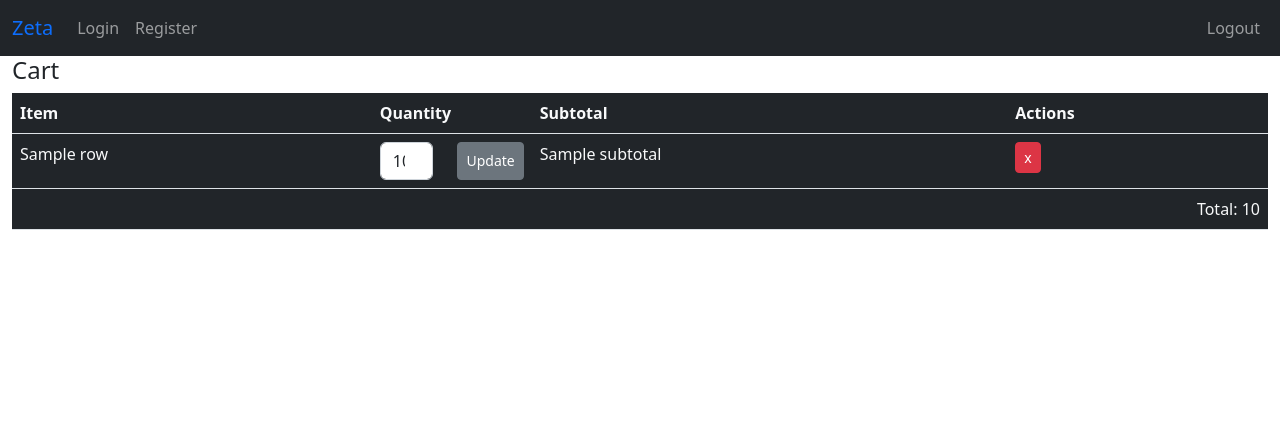
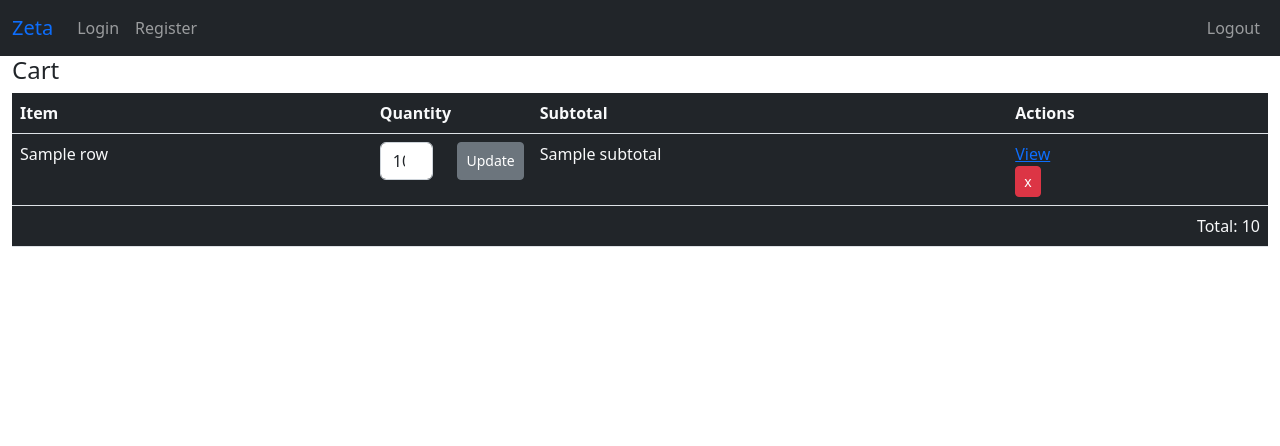
Before and after one commit to RisheekK/IS601-006, a Flask app: template Project/templates/cart.html in a window 1280 px wide. Shown: the top 446 px of the page. Run offline with Flask 2, Linux system fonts and the light colour scheme; the template is opened without the code that fills it: most values are stand-ins (such as "Sample title", 1, 10 or a date in 2020).

Commit message:
added view button to cart

```diff
--- a/Project/templates/cart.html
+++ b/Project/templates/cart.html
@@ -36,13 +36,14 @@
                 </td>
                 <td>{{row['subtotal']}}</td>
                 <td>
-                    <!-- lazy delete using quantity < 0 logic -->
+                    <a href="{{url_for('shop.shop_item')}}?id={{row['item_id']}}">View</a>
                     <form method="POST">
                         <input type="hidden" name="item_id" value="{{row['item_id']}}" />
                         <input type="hidden" name="quantity" value="-1" />
                         <input type="submit" value="x" class="btn btn-danger btn-sm" />
                     </form>
                 </td>
+                <!-- lazy delete using quantity < 0 logic -->
                 {# https://stackoverflow.com/a/51880609 #}
                 {% set ns.total = ns.total + row['subtotal'] %}
             </tr>
```
